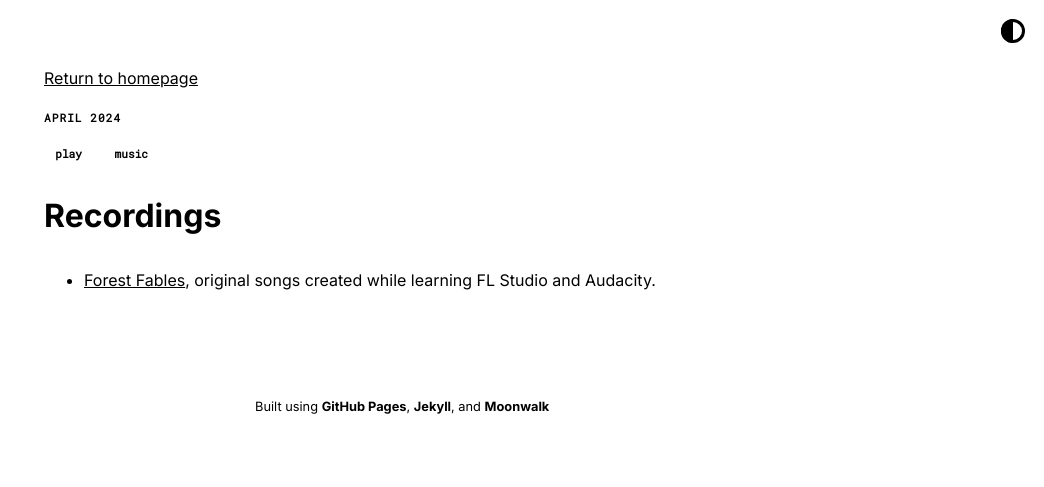
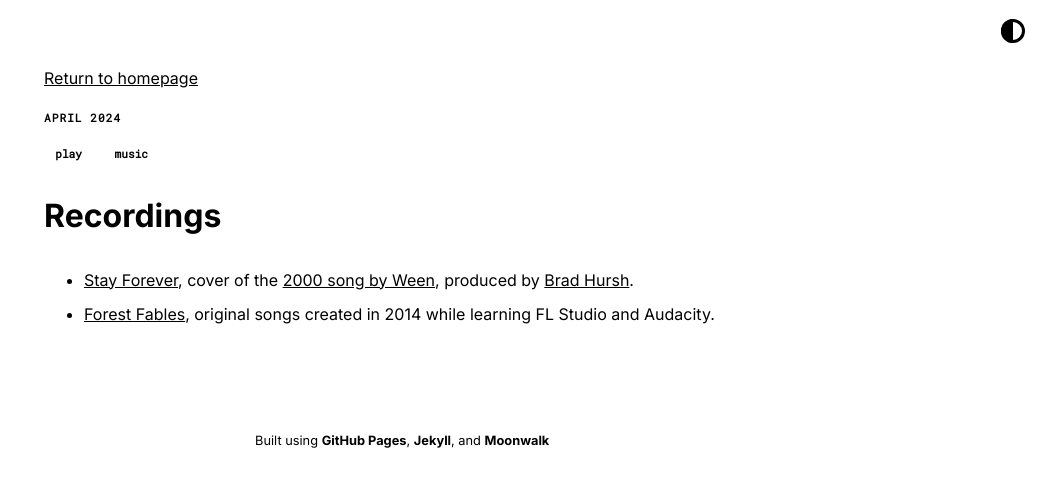
Before and after one commit to blakejacobus/blakejacobus.com, a Jekyll site: the page built from _posts/2024-04-05-recordings.md, in a window 1280 px wide. Shown: the top 487 px of the page, without its empty margins (236-1280 px from the left). Built offline with Jekyll 4.4.1, drawn with Linux system fonts in a browser that asks for light colours.

Commit message:
music stuff

```diff
--- a/_data/home.yml
+++ b/_data/home.yml
@@ -54,7 +54,7 @@ misc_entries:
 
   - title: Recordings
     url: recordings
-    desc: Archived originals and covers
+    desc: Personal productions
 
   - title: Research
     url: research
--- a/_posts/2024-04-05-recordings.md
+++ b/_posts/2024-04-05-recordings.md
@@ -5,4 +5,5 @@ tags: [play, music]
 
 # Recordings
 
-- [Forest Fables](https://bsjacobus.bandcamp.com/album/forest-fables), original songs created while learning FL Studio and Audacity.
+- [Stay Forever](https://www.youtube.com/watch?v=KjUegUzSl8A), cover of the [2000 song by Ween](https://en.wikipedia.org/wiki/Stay_Forever), produced by [Brad Hursh](https://www.instagram.com/bradhursh/?hl=en).
+- [Forest Fables](https://bsjacobus.bandcamp.com/album/forest-fables), original songs created in 2014 while learning FL Studio and Audacity.
```
